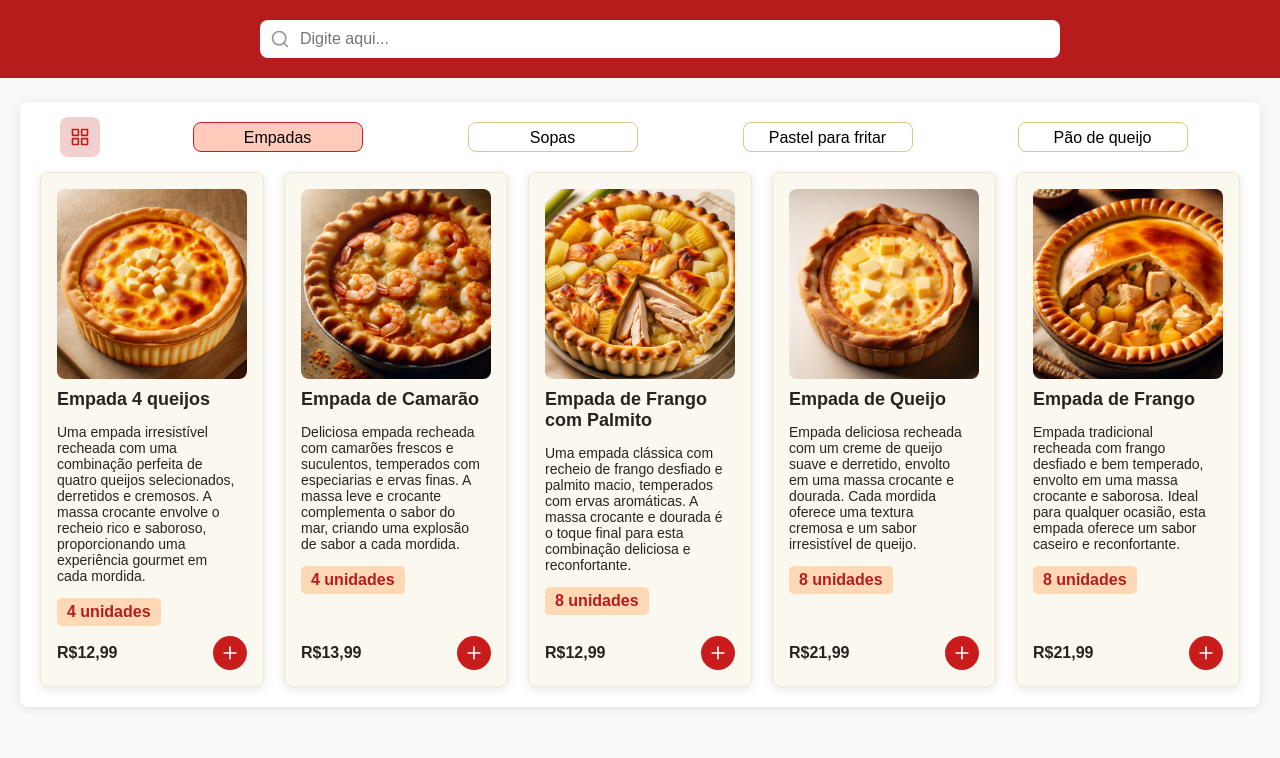
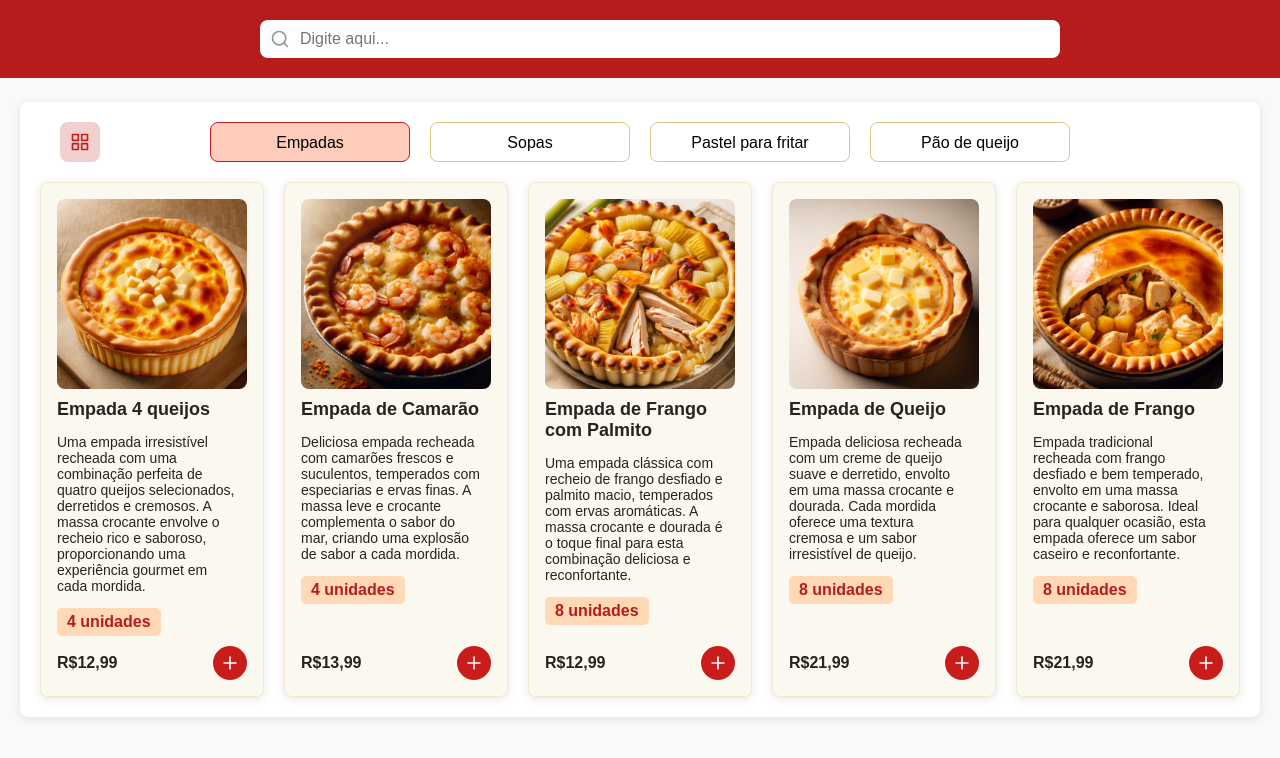
Before and after one commit to thak1996/my-next-project, a Next.js app: page /home/home.screen in a window 1280 px wide. Shown: the top 758 px of the page. Built offline with nearby package versions, Linux system fonts and the light colour scheme.

Commit message:
refactor: ajustes menu

```diff
--- a/src/pages/home/home.screen.tsx
+++ b/src/pages/home/home.screen.tsx
@@ -1,4 +1,4 @@
-import React from "react";
+import React, { useState, useRef } from "react";
 import useHomeController from "../../controllers/home.controller";
 import {
     Container,
@@ -11,7 +11,7 @@
     GridIcon,
     Content,
     MenuWrapper,
-    Menu,
+    Carousel,
     MenuItem,
     ProductGrid,
     ProductCardGrid,
@@ -39,6 +39,21 @@
         handleCategorySelect,
     } = useHomeController();
 
+    const [scrollIndex, setScrollIndex] = useState(0);
+    const carouselRef = useRef<HTMLDivElement>(null);
+
+    const handleCategoryClick = (category: string, index: number) => {
+        handleCategorySelect(category);
+        const middleIndex = Math.floor(categories.length / 2);
+        const newScrollIndex = index - middleIndex;
+        setScrollIndex(newScrollIndex);
+        if (carouselRef.current) {
+            carouselRef.current.style.transform = `translateX(-${
+                newScrollIndex * 220
+            }px)`;
+        }
+    };
+
     return (
         <Container>
             <Header>
@@ -55,17 +70,19 @@
                     <ToggleButton onClick={toggleViewMode}>
                         {viewMode === "card" ? <GridIcon /> : <ListIcon />}
                     </ToggleButton>
-                    <Menu>
+                    <Carousel ref={carouselRef}>
                         {categories.map((category, index) => (
                             <MenuItem
                                 key={index}
                                 selected={category === selectedCategory}
-                                onClick={() => handleCategorySelect(category)}
+                                onClick={() =>
+                                    handleCategoryClick(category, index)
+                                }
                             >
                                 {category}
                             </MenuItem>
                         ))}
-                    </Menu>
+                    </Carousel>
                 </MenuWrapper>
                 {products.length > 0 ? (
                     <ProductGrid $viewMode={viewMode}>
--- a/src/styles/home.style.tsx
+++ b/src/styles/home.style.tsx
@@ -77,28 +77,32 @@
     align-items: center;
     margin-bottom: 20px;
     position: relative;
+    width: 100%;
+    overflow: hidden; /* Adicionado para o efeito de carrossel */
 `;
 
-export const Menu = styled.div`
+export const Carousel = styled.div`
     display: flex;
-    justify-content: space-around;
-    width: 100%;
-    padding-left: 100px;
+    transition: transform 0.3s ease-in-out;
 `;
 
 export const MenuItem = styled.button<{ selected: boolean }>`
     background-color: ${({ selected }) => (selected ? "#ffccbc" : "#ffffff")};
     border: 1px solid ${({ selected }) => (selected ? "#C91D1D" : "#DEC486")};
     color: "#431213";
-    width: 170px;
-    height: 30px;
-
+    width: 200px;
+    height: 40px;
     border-radius: 8px;
     cursor: pointer;
     font-size: 16px;
     font-weight: 500;
     line-height: 19.5px;
     transition: background-color 0.3s;
+    white-space: nowrap; /* Evitar quebra de linha */
+    display: flex;
+    align-items: center;
+    justify-content: center;
+    margin: 0 10px;
 
     &:hover {
         background-color: #ffccbc;
@@ -221,7 +225,7 @@
     box-shadow: 0 2px 10px rgba(0, 0, 0, 0.1);
     text-align: center;
     padding: 20px;
-    width: 100%;
+    width: auto;
 `;
 
 export const AddIcon = styled(FiPlus)`
```
